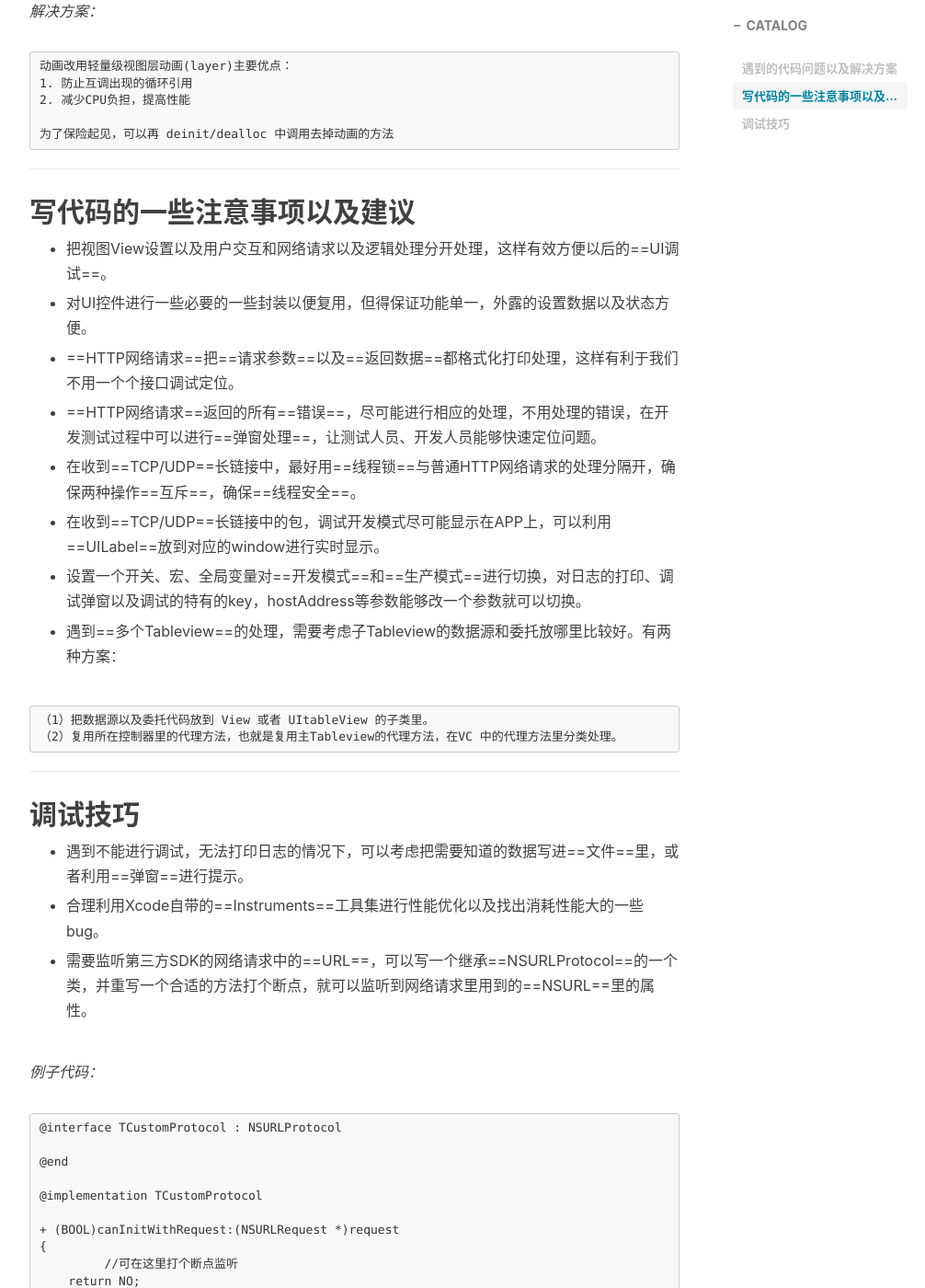
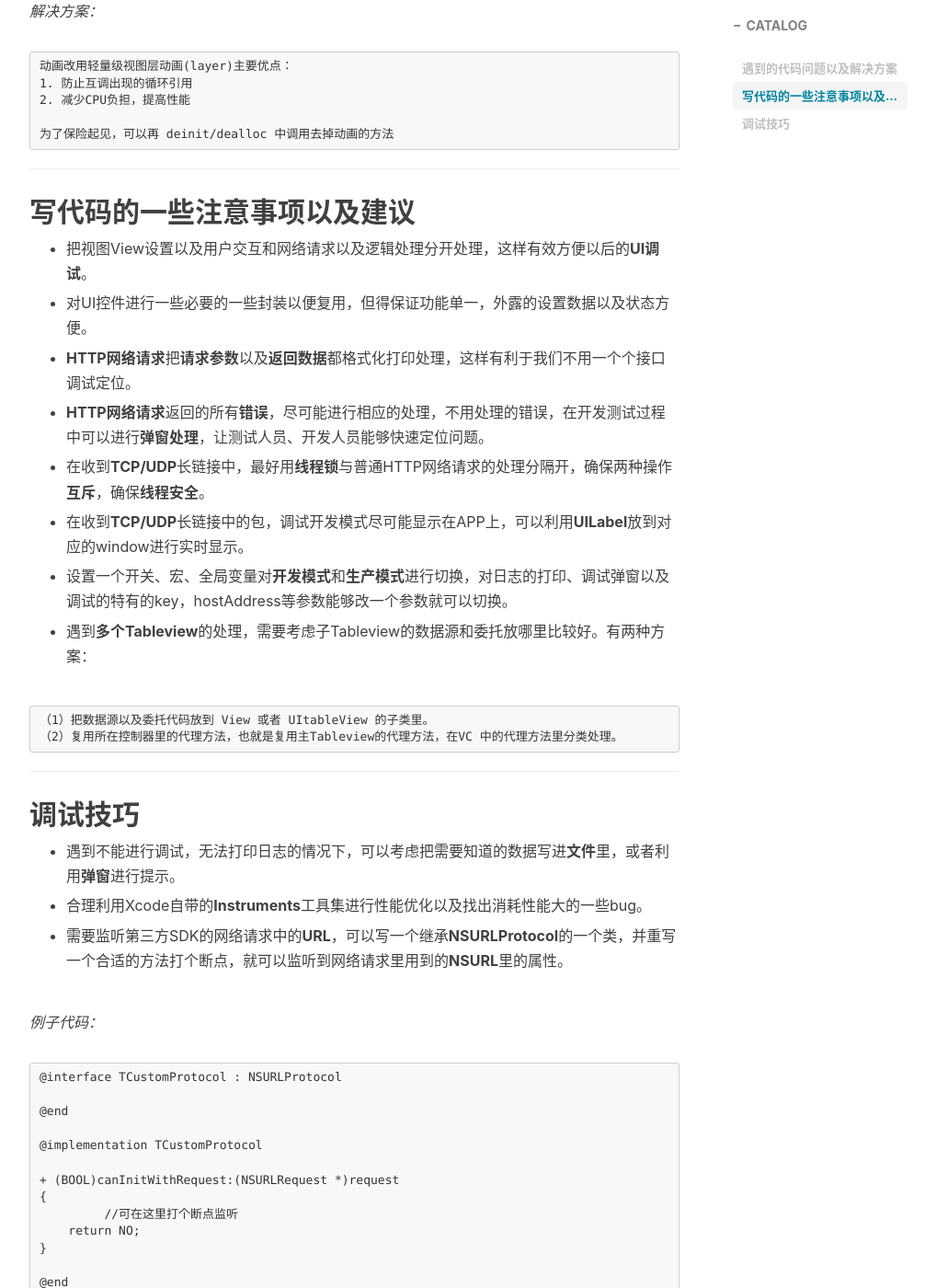
Before and after one commit to Anyeler/anyeler.github.io, a Jekyll site: the page built from _posts/2017-04-23-Swift与OC混编调试杂记.md, in a window 1280 px wide and 1400 px high, scrolled down 1483 px. Shown: the whole window at 92% size, without its empty margins (233-1239 px from the left). Built offline with Jekyll 4.4.1, drawn with Linux system fonts in a browser that asks for light colours; nearby versions of some CDN libraries; comment, search, counter and statistics services are not loaded; some of the changed text lies outside the part shown.

Commit message:
修改以前文章

````diff
--- a/_posts/2017-04-23-Swift与OC混编调试杂记.md
+++ b/_posts/2017-04-23-Swift与OC混编调试杂记.md
@@ -14,12 +14,12 @@ tags:
     - 笔记
 ---
 
-【**简介**】在2016年底前后一直在做智能家居APP，这个项目是利用 ==Objective-C== 和 ==Swift== 混编，至今看来==混编==会出现很多奇奇怪怪的问题。
+【**简介**】在2016年底前后一直在做智能家居APP，这个项目是利用 **Objective-C** 和 **Swift** 混编，至今看来**混编**会出现很多奇奇怪怪的问题。
 
 ***
 
 ## 遇到的代码问题以及解决方案
-- OC中的对象属性(NSString *)在swift中使用或者映射时，Swift默认为不可选变量(String!)，但是OC的变量是可能为==nil==。
+- OC中的对象属性(NSString *)在swift中使用或者映射时，Swift默认为不可选变量(String!)，但是OC的变量是可能为**nil**。
 
 *解决方案：*
 
@@ -28,7 +28,7 @@ tags:
 （2）在 Swift 中，不方便判空的话，可以当做可选项(?)使用，在 swift2.3 中不会报错。
 ```
 
--  UIView 的单例动画导致 ==CPU 占有率过高==。在一个控制器里调用 UIView 的单例动画，如果发现==互调动画==的情况，可能会出现即使控制器已经==deinit==，该动画还存在并且一直在运行中，原因不明。
+-  UIView 的单例动画导致 **CPU 占有率过高**。在一个控制器里调用 UIView 的单例动画，如果发现**互调动画**的情况，可能会出现即使控制器已经**deinit**，该动画还存在并且一直在运行中，原因不明。
 
 *问题伪代码：*
 
@@ -65,21 +65,21 @@ tags:
 ***
 
 ## 写代码的一些注意事项以及建议
-- 把视图View设置以及用户交互和网络请求以及逻辑处理分开处理，这样有效方便以后的==UI调试==。
+- 把视图View设置以及用户交互和网络请求以及逻辑处理分开处理，这样有效方便以后的**UI调试**。
 
 - 对UI控件进行一些必要的一些封装以便复用，但得保证功能单一，外露的设置数据以及状态方便。
 
-- ==HTTP网络请求==把==请求参数==以及==返回数据==都格式化打印处理，这样有利于我们不用一个个接口调试定位。
+- **HTTP网络请求**把**请求参数**以及**返回数据**都格式化打印处理，这样有利于我们不用一个个接口调试定位。
 
-- ==HTTP网络请求==返回的所有==错误==，尽可能进行相应的处理，不用处理的错误，在开发测试过程中可以进行==弹窗处理==，让测试人员、开发人员能够快速定位问题。
+- **HTTP网络请求**返回的所有**错误**，尽可能进行相应的处理，不用处理的错误，在开发测试过程中可以进行**弹窗处理**，让测试人员、开发人员能够快速定位问题。
 
-- 在收到==TCP/UDP==长链接中，最好用==线程锁==与普通HTTP网络请求的处理分隔开，确保两种操作==互斥==，确保==线程安全==。
+- 在收到**TCP/UDP**长链接中，最好用**线程锁**与普通HTTP网络请求的处理分隔开，确保两种操作**互斥**，确保**线程安全**。
 
-- 在收到==TCP/UDP==长链接中的包，调试开发模式尽可能显示在APP上，可以利用==UILabel==放到对应的window进行实时显示。
+- 在收到**TCP/UDP**长链接中的包，调试开发模式尽可能显示在APP上，可以利用**UILabel**放到对应的window进行实时显示。
 
-- 设置一个开关、宏、全局变量对==开发模式==和==生产模式==进行切换，对日志的打印、调试弹窗以及调试的特有的key，hostAddress等参数能够改一个参数就可以切换。
+- 设置一个开关、宏、全局变量对**开发模式**和**生产模式**进行切换，对日志的打印、调试弹窗以及调试的特有的key，hostAddress等参数能够改一个参数就可以切换。
 
-- 遇到==多个Tableview==的处理，需要考虑子Tableview的数据源和委托放哪里比较好。有两种方案：
+- 遇到**多个Tableview**的处理，需要考虑子Tableview的数据源和委托放哪里比较好。有两种方案：
 
 ```
 （1）把数据源以及委托代码放到 View 或者 UItableView 的子类里。
@@ -89,11 +89,11 @@ tags:
 ***
 
 ## 调试技巧
-- 遇到不能进行调试，无法打印日志的情况下，可以考虑把需要知道的数据写进==文件==里，或者利用==弹窗==进行提示。
+- 遇到不能进行调试，无法打印日志的情况下，可以考虑把需要知道的数据写进**文件**里，或者利用**弹窗**进行提示。
 
-- 合理利用Xcode自带的==Instruments==工具集进行性能优化以及找出消耗性能大的一些bug。
+- 合理利用Xcode自带的**Instruments**工具集进行性能优化以及找出消耗性能大的一些bug。
 
-- 需要监听第三方SDK的网络请求中的==URL==，可以写一个继承==NSURLProtocol==的一个类，并重写一个合适的方法打个断点，就可以监听到网络请求里用到的==NSURL==里的属性。
+- 需要监听第三方SDK的网络请求中的**URL**，可以写一个继承**NSURLProtocol**的一个类，并重写一个合适的方法打个断点，就可以监听到网络请求里用到的**NSURL**里的属性。
 
 *例子代码：*
 
````
